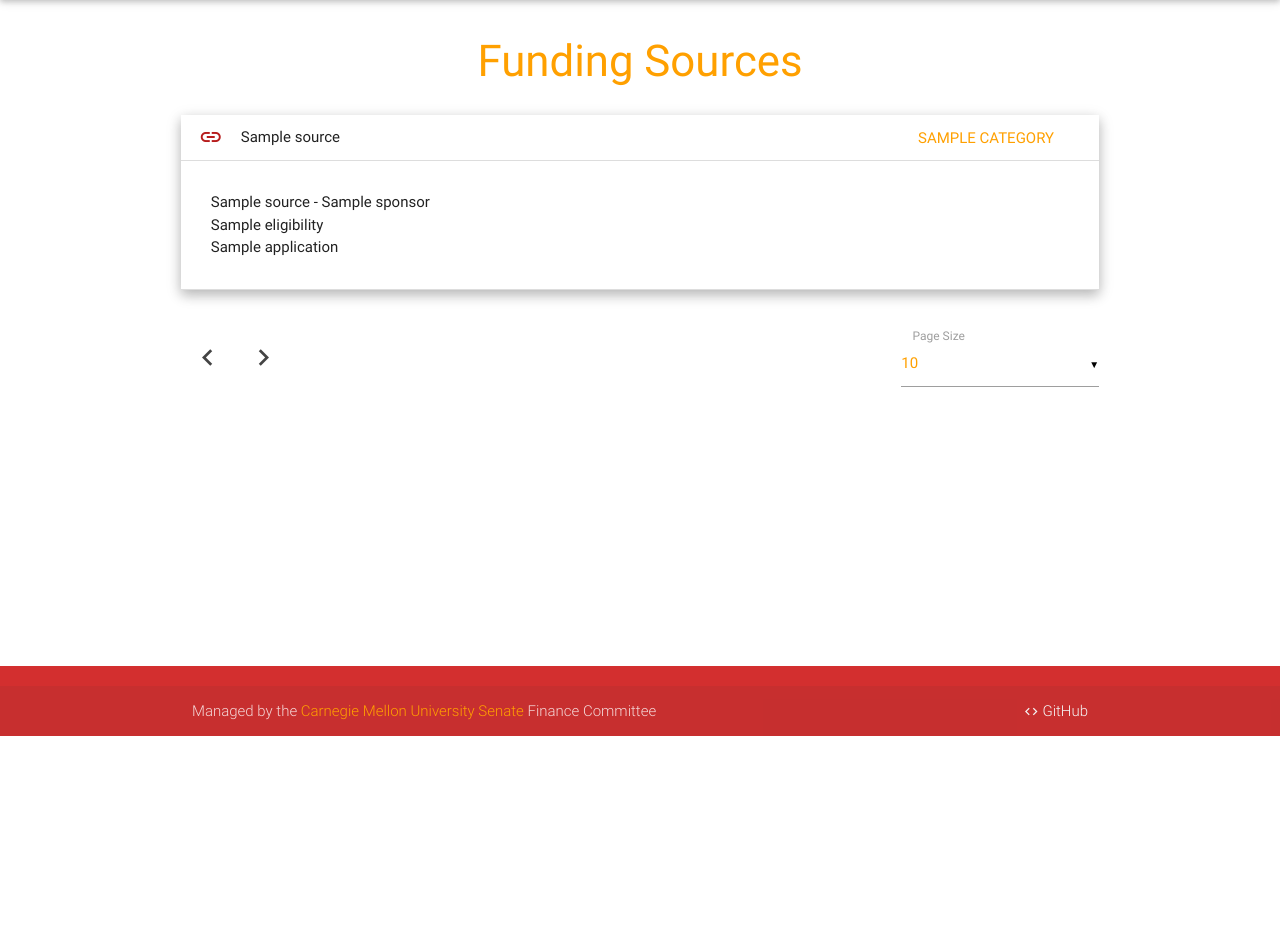
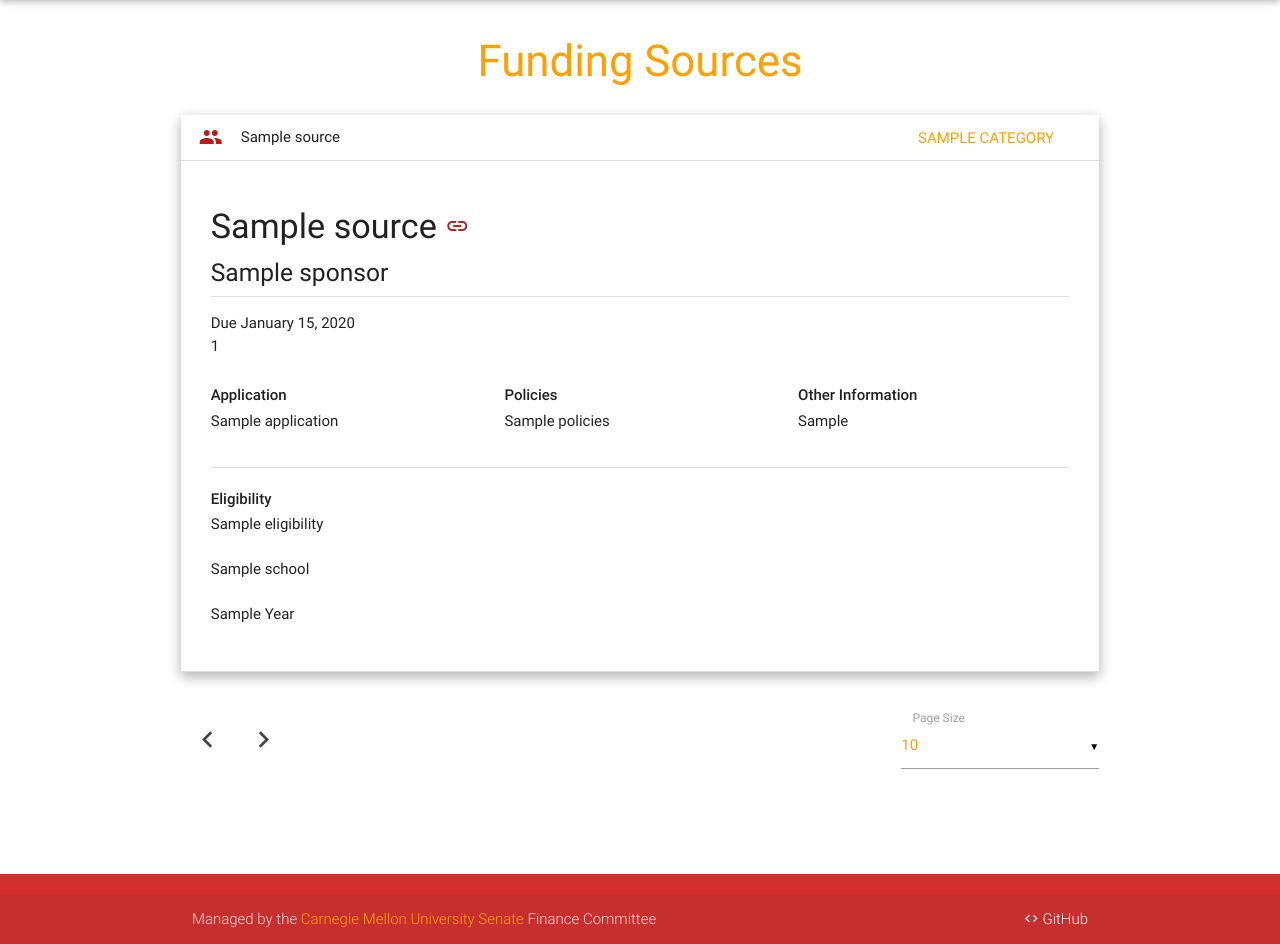
Before and after one commit to CMU-Senate/Funding-at-CMU, a Python web app: template templates/browse.html in a window 1280 px wide, after a click that opens the changed part. Shown: the part 64-1008 px from the top of the page. Before the commit the page ends 800 px from the top, so only its background shows below. Run offline with Jinja, Linux system fonts and the light colour scheme; the template is opened without the code that fills it: most values are stand-ins (such as "Sample title", 1, 10 or a date in 2020).

Commit message:
Show all funding source data

```diff
--- a/templates/browse.html
+++ b/templates/browse.html
@@ -12,10 +12,10 @@
         {% for source in sources %}
         <li>
           <div class="collapsible-header">
+            <i class="material-icons red-text text-darken-4">
+              {% if source.independent %} person {% else %} people {% endif %}
+            </i>
             {{source.name}}
-            {% if source.link %}
-              <a href="{{source.link}}" target="_blank"><i class="material-icons red-text text-darken-4">link</i></a>
-            {% endif %}
 
             <div class="right">
               {% for category in source.categories %}
@@ -24,11 +24,45 @@
             </div>
           </div>
           <div class="collapsible-body">
-            <p>
-              {{source.name}} - {{source.sponsor.name}} <br>
-              {{source.eligibility}} <br>
-              {{source.application}}
-            </p>
+            <div style="margin: 0; padding: 2rem;">
+              <h4>
+                {{source.name}}
+                {% if source.link %}
+                  <a href="{{source.link}}" target="_blank"><i class="material-icons red-text text-darken-4">link</i></a>
+                {% endif %}
+              </h4>
+              <h5>{{source.sponsor.name}}</h5>
+              <div class="divider"></div>
+              <div class="section">
+                Due {{source.deadline.strftime('%B %d, %Y')}} <br>
+                {{source.grant_size}}
+                <br><br>
+                <div class="row">
+                  <div class="col s4">
+                    <h6><strong>Application</strong></h6> {{source.application}}
+                  </div>
+                  <div class="col s4">
+                    <h6><strong>Policies</strong></h6> {{source.policies}}
+                  </div>
+                  <div class="col s4">
+                    {% if source.other_info %}
+                      <h6><strong>Other Information</strong></h6> {{source.other_info}}
+                    {% endif %}
+                  </div>
+                </div>
+              </div>
+              <div class="divider"></div>
+              <div class="section">
+                <h6><strong>Eligibility</strong></h6>
+                {{source.eligibility}} <br><br>
+
+                {% if source.sex == 0 %} Male <br> {% elif source.sex == 1 %} Female <br> {% endif %}
+                {% if source.citizen %} U.S. Citizen {% endif %}
+
+                {% for school in source.schools %} {{school.name}}{% if not loop.last %}, {% endif %} {% endfor %} <br><br>
+                {% for year in source.years %} {{year.name.title()}}{% if not loop.last %}, {% endif %} {% endfor %}
+              </div>
+            </div>
           </div>
         </li>
         {% endfor %}
```
